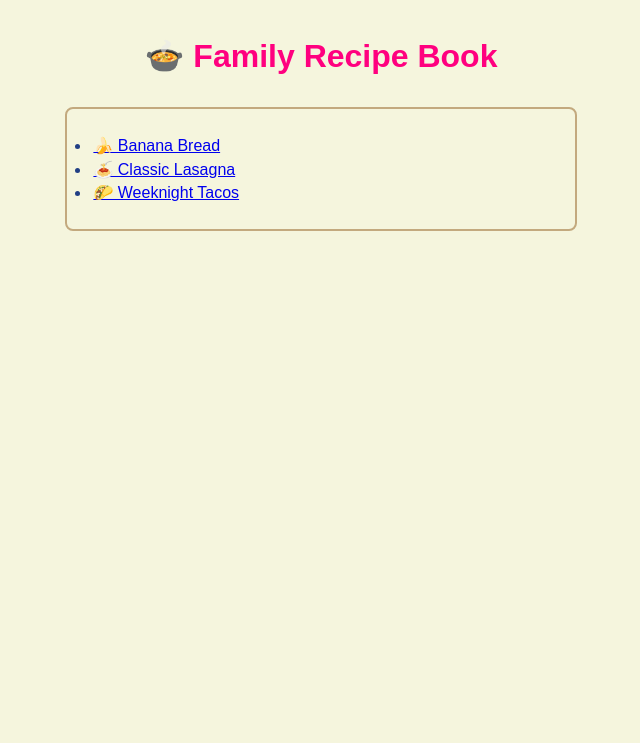
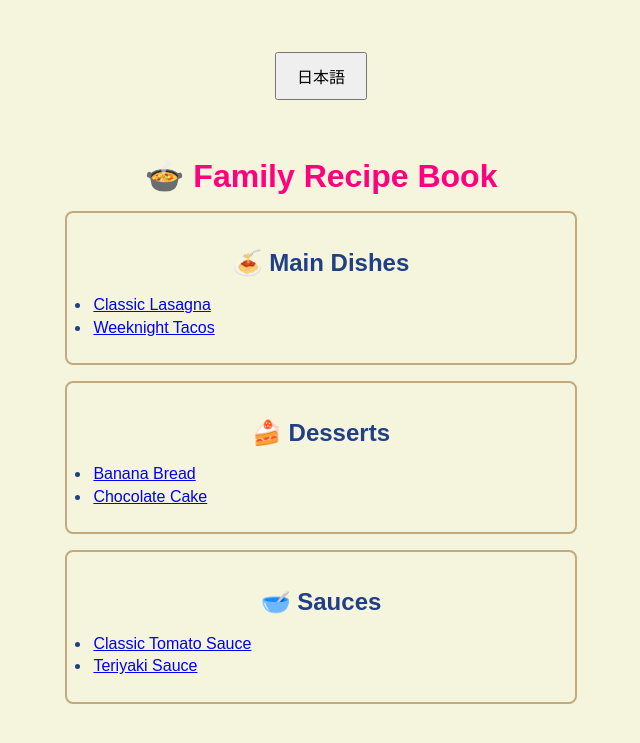
Before and after one commit to bghngao/recipe-book, a Jekyll site: the page built from index.md, in a window 1280 px wide. Shown: the top 743 px of the page, without its empty margins (319-959 px from the left). Built offline with Jekyll 4.4.1, drawn with Linux system fonts in a browser that asks for light colours.

Commit message:
Update index.md

```diff
--- a/index.md
+++ b/index.md
@@ -3,12 +3,62 @@ layout: default
 title: Home
 ---
 
-<h1 class="title-recipe">🍲 Family Recipe Book</h1>
+<button id="toggle-btn">日本語</button>
 
-<div class="container">
-  <ul>
-    <li><a href="recipes/banana-bread.html">🍌 Banana Bread</a></li>
-    <li><a href="recipes/lasagna.html">🍝 Classic Lasagna</a></li>
-    <li><a href="recipes/tacos.html">🌮 Weeknight Tacos</a></li>
-  </ul>
+<!-- English -->
+<div class="lang active" data-lang="en">
+  <h1 class="title-recipe">🍲 Family Recipe Book</h1>
+
+  <div class="container">
+    <h2 class="title-ingredient">🍝 Main Dishes</h2>
+    <ul>
+      <li><a href="recipes/lasagna.html">Classic Lasagna</a></li>
+      <li><a href="recipes/tacos.html">Weeknight Tacos</a></li>
+    </ul>
+  </div>
+
+  <div class="container">
+    <h2 class="title-ingredient">🍰 Desserts</h2>
+    <ul>
+      <li><a href="recipes/banana-bread.html">Banana Bread</a></li>
+      <li><a href="recipes/chocolate-cake.html">Chocolate Cake</a></li>
+    </ul>
+  </div>
+
+  <div class="container">
+    <h2 class="title-ingredient">🥣 Sauces</h2>
+    <ul>
+      <li><a href="recipes/tomato-sauce.html">Classic Tomato Sauce</a></li>
+      <li><a href="recipes/teriyaki-sauce.html">Teriyaki Sauce</a></li>
+    </ul>
+  </div>
 </div>
+
+<!-- Japanese -->
+<div class="lang" data-lang="ja">
+  <h1 class="title-recipe">🍲 レシピ集</h1>
+
+  <div class="container">
+    <h2 class="title-ingredient">🍝 メイン料理</h2>
+    <ul>
+      <li><a href="recipes/lasagna.html">ラザニア</a></li>
+      <li><a href="recipes/tacos.html">タコス</a></li>
+    </ul>
+  </div>
+
+  <div class="container">
+    <h2 class="title-ingredient">🍰 デザート</h2>
+    <ul>
+      <li><a href="recipes/banana-bread.html">バナナブレッド</a></li>
+      <li><a href="recipes/chocolate-cake.html">チョコレートケーキ</a></li>
+    </ul>
+  </div>
+
+  <div class="container">
+    <h2 class="title-ingredient">🥣 ソース</h2>
+    <ul>
+      <li><a href="recipes/tomato-sauce.html">トマトソース</a></li>
+      <li><a href="recipes/teriyaki-sauce.html">照り焼きソース</a></li>
+    </ul>
+  </div>
+</div>
```
